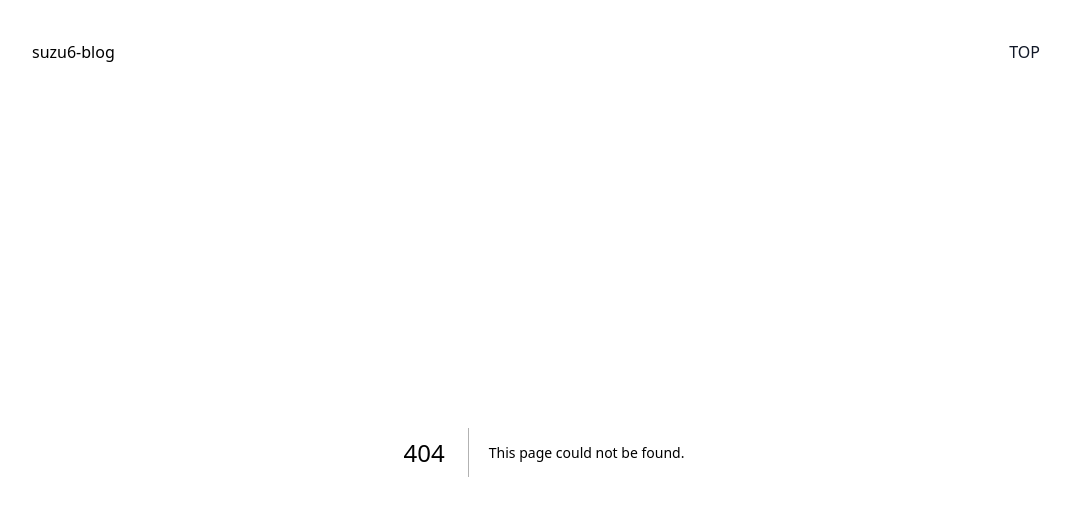
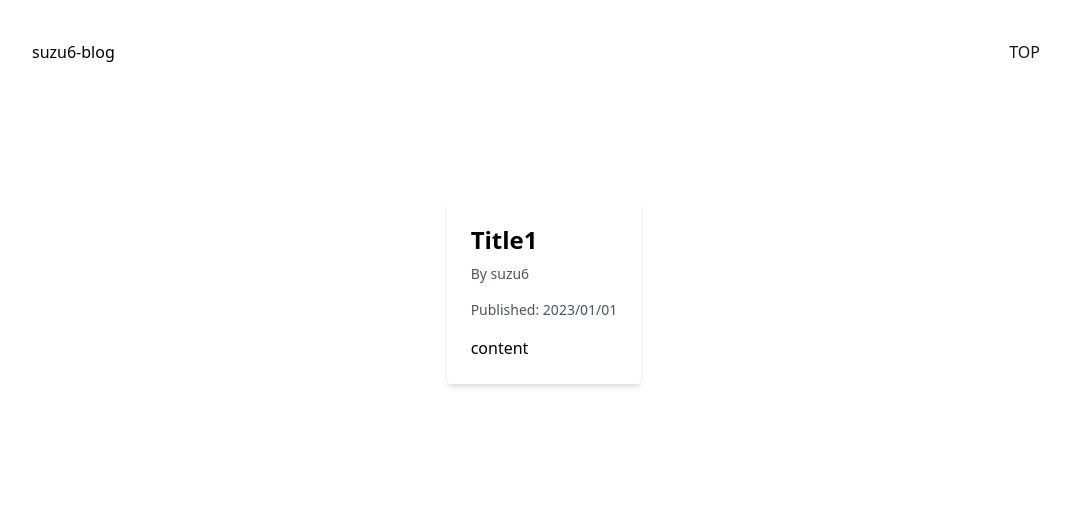
Before and after one commit to suzu6/next-ts-notion-blog, a Next.js app: page /posts in a window 1280 px wide. Before the commit this address had no page. Shown: the top 516 px of the page, without its empty margins (96-1166 px from the left). Built offline with nearby package versions, Linux system fonts and the light colour scheme.

Commit message:
#7 Add blog content

```diff
--- a/src/app/layout.tsx
+++ b/src/app/layout.tsx
@@ -8,7 +8,7 @@ export default function RootLayout({
   children: React.ReactNode
 }) {
   return (
-    <html lang='en'>
+    <html lang='ja'>
       {/*
         <head /> will contain the components returned by the nearest parent
         head.tsx. Find out more at https://beta.nextjs.org/docs/api-reference/file-conventions/head
--- /dev/null
+++ b/src/app/posts/page.module.css
@@ -0,0 +1,12 @@
+.main {
+  display: flex;
+  flex-direction: column;
+  justify-content: space-between;
+  align-items: center;
+  padding: 6rem;
+  min-height: 100vh;
+}
+
+.h1 {
+  @apply text-lg;
+}
--- /dev/null
+++ b/src/app/posts/page.tsx
@@ -0,0 +1,13 @@
+import BlogContent from '@/components/BlogContent'
+import samplePosts from '@/data/samplePosts'
+import styles from './page.module.css'
+
+export default function Home() {
+  const post = samplePosts[0]
+
+  return (
+    <main className={styles.main}>
+      <BlogContent post={post}></BlogContent>
+    </main>
+  )
+}
--- /dev/null
+++ b/src/components/BlogContent/index.tsx
@@ -0,0 +1,24 @@
+import React from 'react'
+import Post from '@/domains/Post'
+
+interface BlogContentProps {
+  post: Post
+}
+
+const BlogContent: React.FC<BlogContentProps> = ({ post }) => {
+  return (
+    <div className='mb-8 rounded bg-white p-6 shadow-md'>
+      <h1 className='mb-2 text-2xl font-bold'>{post.title}</h1>
+      <p className='mb-4 text-sm text-gray-600'>By {post.author}</p>
+      <p className='mb-4 text-sm text-gray-600'>
+        Published: {post.publishedDate}
+      </p>
+      <div
+        className='prose'
+        dangerouslySetInnerHTML={{ __html: post.content }}
+      />
+    </div>
+  )
+}
+
+export default BlogContent
--- /dev/null
+++ b/src/data/samplePosts.ts
@@ -0,0 +1,18 @@
+import Post from '@/domains/Post'
+
+const samplePosts: Post[] = [
+  {
+    title: 'Title1',
+    publishedDate: '2023/01/01',
+    author: 'suzu6',
+    content: 'content',
+  },
+  {
+    title: 'Title2',
+    publishedDate: '2023/01/02',
+    author: 'suzu6',
+    content: 'content',
+  },
+]
+
+export default samplePosts
--- /dev/null
+++ b/src/domains/Post.ts
@@ -0,0 +1,8 @@
+interface Post {
+  title: string
+  content: string
+  author: string
+  publishedDate: string
+}
+
+export default Post
```
